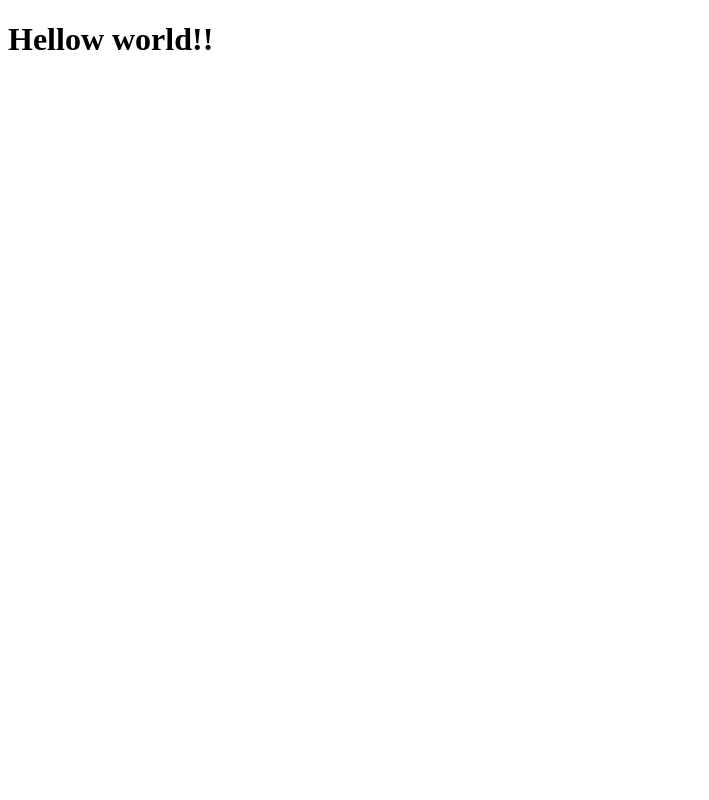
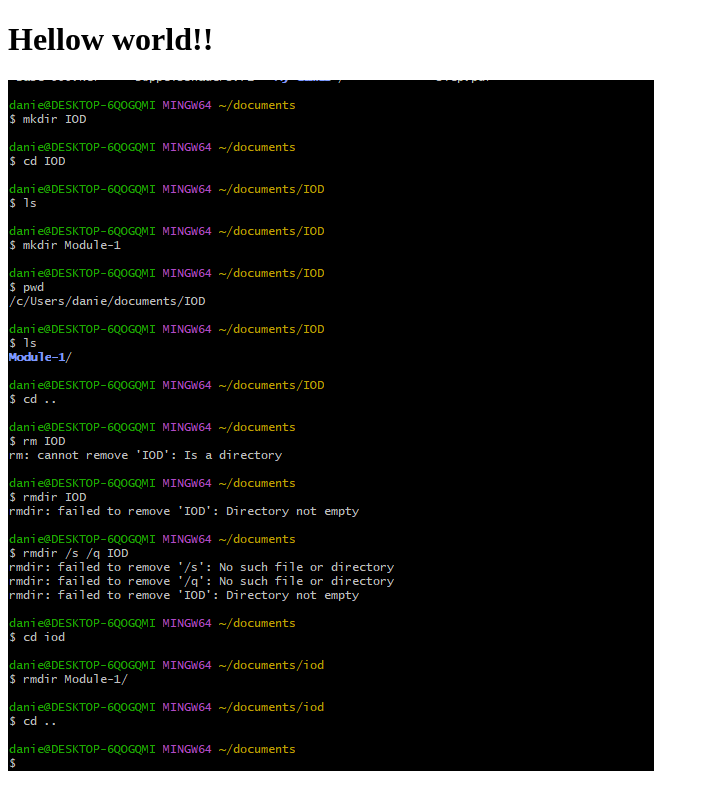
Before and after one commit to SynthStitch/lab-1, a plain HTML site: page test.html in a window 1280 px wide. Shown: the whole page, without its empty margins (0-709 px from the left). Drawn offline with Linux system fonts and the light colour scheme.

Commit message:
added screenshot of module 1 in the html file

```diff
--- a/test.html
+++ b/test.html
@@ -7,5 +7,6 @@
   </head>
   <body>
     <h1>Hellow world!!</h1>
+    <img src="Screenshot 2025-06-26 173922.png" alt="module 1 screenshot" />
   </body>
 </html>
```
